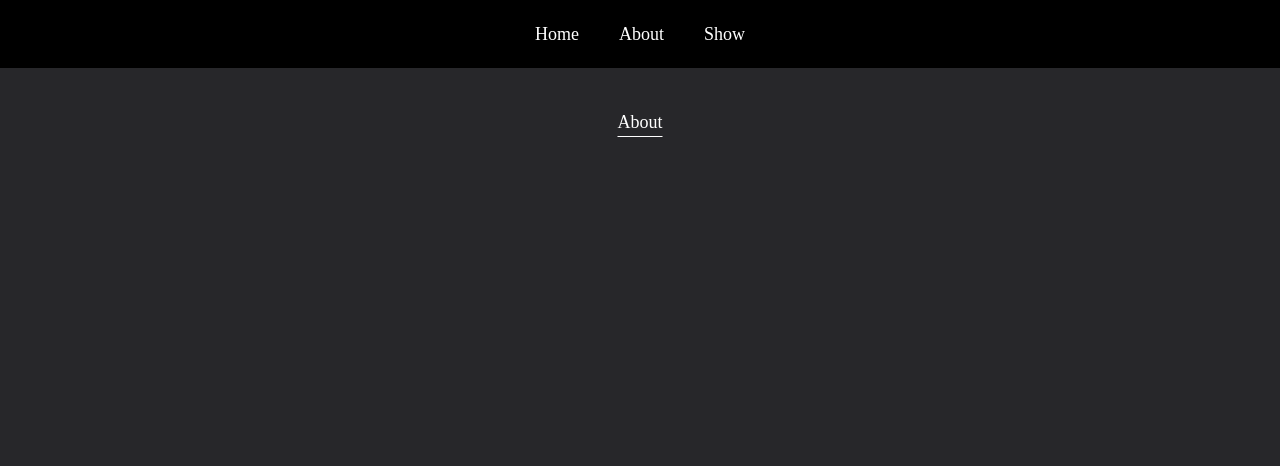
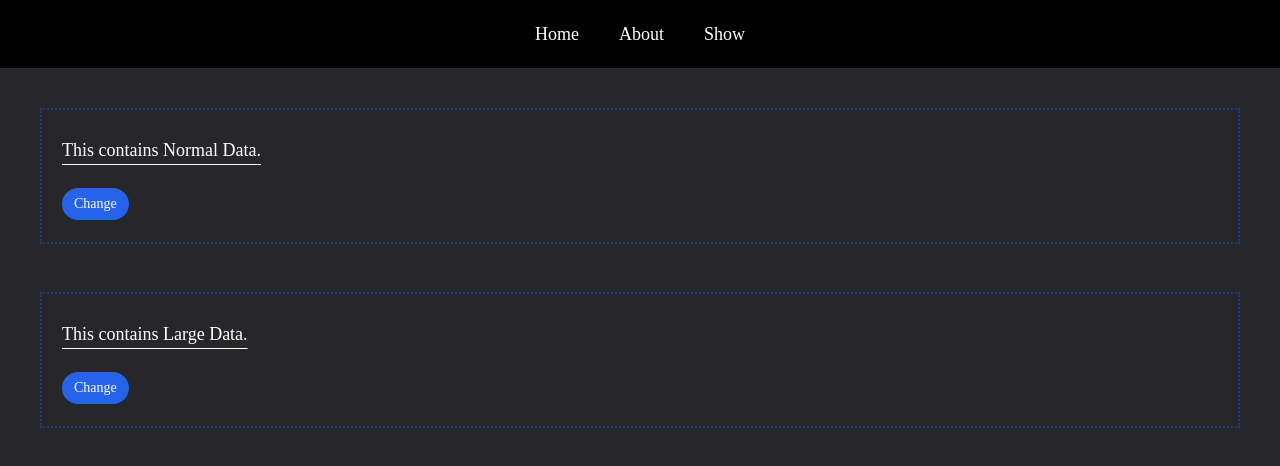
Before and after one commit to shubham2o/React.js, a React (Vite) app in the folder Sheryians CS/Sheryians-React-API-Integration/: page /about in a window 1280 px wide. Shown: the top 466 px of the page. Built offline with nearby package versions, Linux system fonts and the light colour scheme; no server answers.

Commit message:
Completed - Section 15: useEffect() on State Change

```diff
--- a/Sheryians CS/Sheryians-React-API-Integration/src/components/About.jsx
+++ b/Sheryians CS/Sheryians-React-API-Integration/src/components/About.jsx
@@ -1,16 +1,48 @@
-import { useEffect } from "react";
+import { useEffect, useState } from "react";
+import axios from "../utils/axios";
 
 const About = () => {
+    const [normalData, setNormalData] = useState("This contains Normal Data.");
+    const [largeData, setLargeData] = useState("This contains Large Data.");
+
+    const getUsers = () => {
+        axios
+            .get("/users")
+            .then(users => console.log(users.data))
+            .catch(err => console.log(err.message))
+    }
+
     useEffect(() => {
-        console.log(`About Component is Created`);
-        return () => {
-            console.log(`About Component is Deleted`);
-        }
-    });
+        getUsers();
+    }, [largeData]);
 
     return (
-        <div className="text-center pt-10 underline underline-offset-8">
-            <h1>About</h1>
+        <div className="p-10 underline underline-offset-8 leading-10 flex flex-col gap-12">
+            <div className="border-dotted border-2 border-blue-900 p-5">
+                <h1 className="pb-3">
+                    {normalData}
+                </h1>
+
+                <button
+                    className="rounded-2xl px-3 py-1.5 bg-blue-600 text-sm"
+                    onClick={() => setNormalData("> Normal Data has been changed.")}
+                >
+                    Change
+                </button>
+            </div>
+
+            <div className="border-dotted border-2 border-blue-900 p-5">
+                <h1 className="pb-3">
+                    {largeData}
+                </h1>
+
+                <button
+                    className="rounded-2xl px-3 py-1.5 bg-blue-600 text-sm"
+                    onClick={() => setLargeData("> Large Data has been changed.")}
+                >
+                    Change
+                </button>
+            </div>
         </div>
     )
 }
--- a/Sheryians CS/Sheryians-React-API-Integration/src/components/Show.jsx
+++ b/Sheryians CS/Sheryians-React-API-Integration/src/components/Show.jsx
@@ -1,20 +1,19 @@
-import { useState } from "react";
-import axios from "axios";
+import { useEffect, useState } from "react";
+import axios from "../utils/axios";
 
 const Show = () => {
-    const api = "https://fakestoreapi.com/products";
     const [products, setProducts] = useState([]);
 
     const getProducts = () => {
         axios
-            .get(api)
+            .get("/products")
             .then(products => setProducts(products.data))
             .catch(err => console.log(err.message))
     }
 
     const addProducts = () => {
         axios
-            .post(api, {
+            .post("/products", {
                 title: 'test product',
                 price: 13.5,
                 description: 'lorem ipsum set',
@@ -25,15 +24,12 @@ const Show = () => {
             .catch(err => console.log(err))
     }
 
+    useEffect(() => {
+        getProducts();
+    }, []);
+
     return (
         <div className="bg-zinc-800">
-            <button
-                className="m-10 rounded-2xl px-4 py-1 bg-blue-500 text-white text-lg font-semibold"
-                onClick={() => getProducts()}
-            >
-                Get Products Details
-            </button>
-
             <button
                 className="m-10 rounded-2xl px-4 py-1 bg-blue-500 text-white text-lg font-semibold"
                 onClick={() => addProducts()}
@@ -73,7 +69,7 @@ const Show = () => {
                                 ${item.price}
                             </li>
 
-                            <li className="flex flex-col flex-wrap gap-1">
+                            <li className="flex flex-col flex-wrap">
                                 <span className="text-yellow-400 font-bold">
                                     Description :
                                 </span>
@@ -99,7 +95,7 @@ const Show = () => {
                     )
                 })
                 :
-                <h1 className="px-10 py-6 tracking-wider">
+                <h1 className="text-center tracking-wider text-xl">
                     {`Loading...`}
                 </h1>
             }
--- /dev/null
+++ b/Sheryians CS/Sheryians-React-API-Integration/src/utils/axios.jsx
@@ -0,0 +1,7 @@
+import axios from "axios";
+
+const instance = axios.create({
+    baseURL: "https://fakestoreapi.com/",
+});
+
+export default instance;
```
